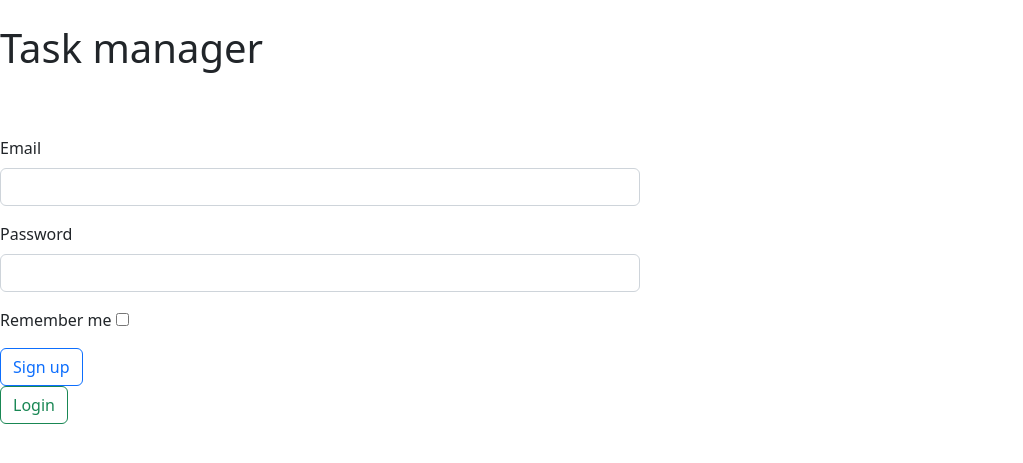
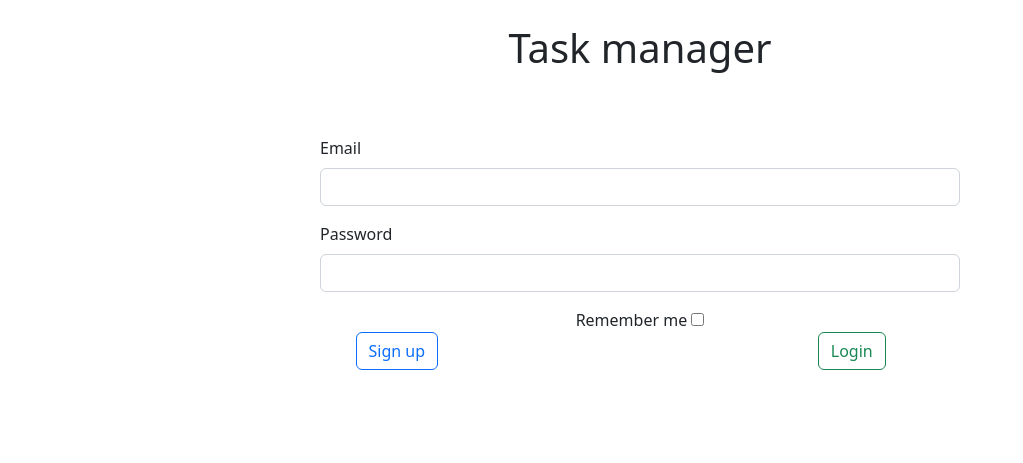
Before and after one commit to the-confused-genius/task-manager, a Flask app: page / in a window 1280 px wide. Shown: the top 463 px of the page, without its empty margins (0-1023 px from the left). Run offline with Flask 2, Linux system fonts and the light colour scheme; some libraries are stand-ins or nearby versions.

Commit message:
Update login.html

```diff
--- a/templates/login.html
+++ b/templates/login.html
@@ -1,15 +1,15 @@
 <!DOCTYPE html>
 <html lang="en">
 <head>
-    <link href="https://cdn.jsdelivr.net/npm/bootstrap@5.2.0/dist/css/bootstrap.min.css" rel="stylesheet" integrity="sha384-gH2yIJqKdNHPEq0n4Mqa/HGKIhSkIHeL5AyhkYV8i59U5AR6csBvApHHNl/vI1Bx" crossorigin="anonymous">
-    <link rel="icon" type="image/x-icon" href="/static/task.ico">
     <meta charset="UTF-8">
     <meta http-equiv="X-UA-Compatible" content="IE=edge">
     <meta name="viewport" content="width=device-width, initial-scale=1.0">
     <title>User Login</title>
+    <link href="https://cdn.jsdelivr.net/npm/bootstrap@5.2.0/dist/css/bootstrap.min.css" rel="stylesheet" integrity="sha384-gH2yIJqKdNHPEq0n4Mqa/HGKIhSkIHeL5AyhkYV8i59U5AR6csBvApHHNl/vI1Bx" crossorigin="anonymous">
+    <link rel="stylesheet" href="/static/main.css">
     <script src="https://ajax.googleapis.com/ajax/libs/jquery/3.6.0/jquery.min.js"></script>
     <script src="https://cdn.jsdelivr.net/npm/sweetalert2@11.4.8/dist/sweetalert2.all.min.js"></script>
-
+    <link rel="icon" type="image/x-icon" href="/static/task.ico"></head>
 </head>
 <body>
     <br>
```
